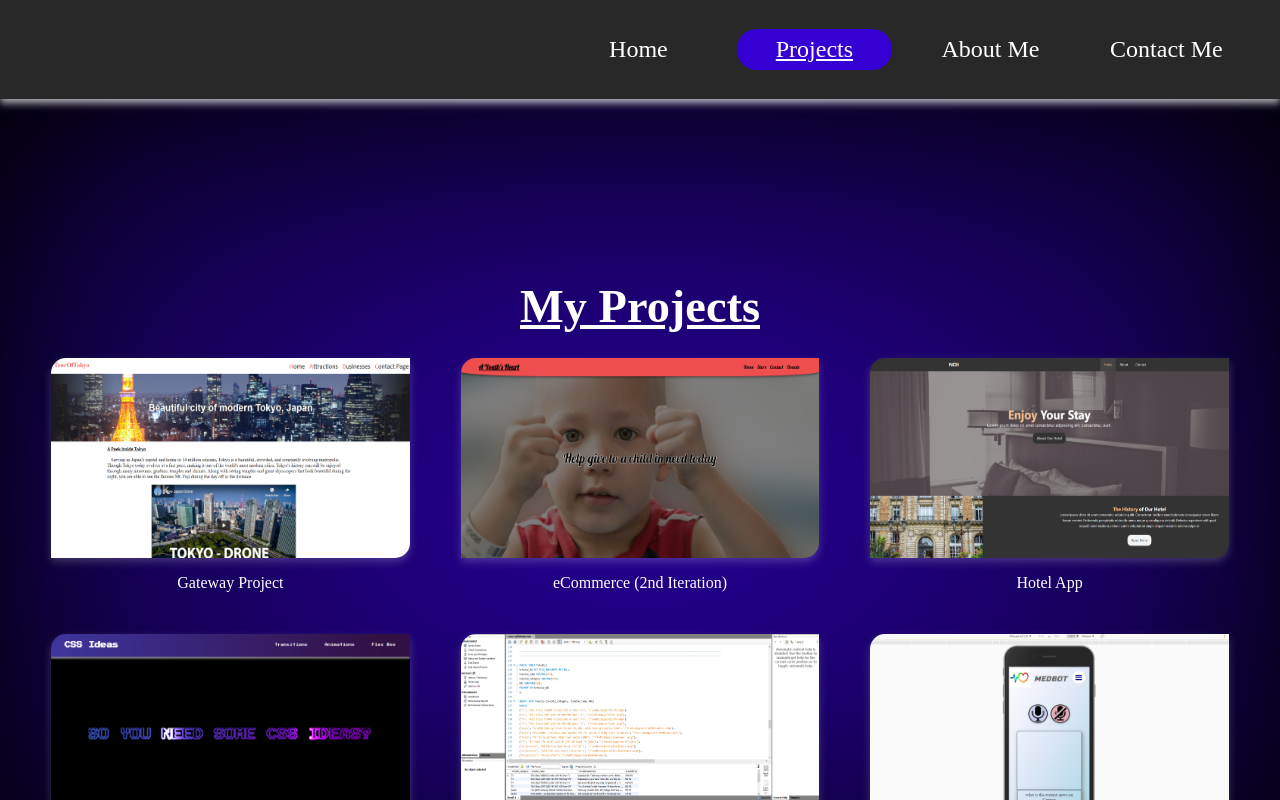
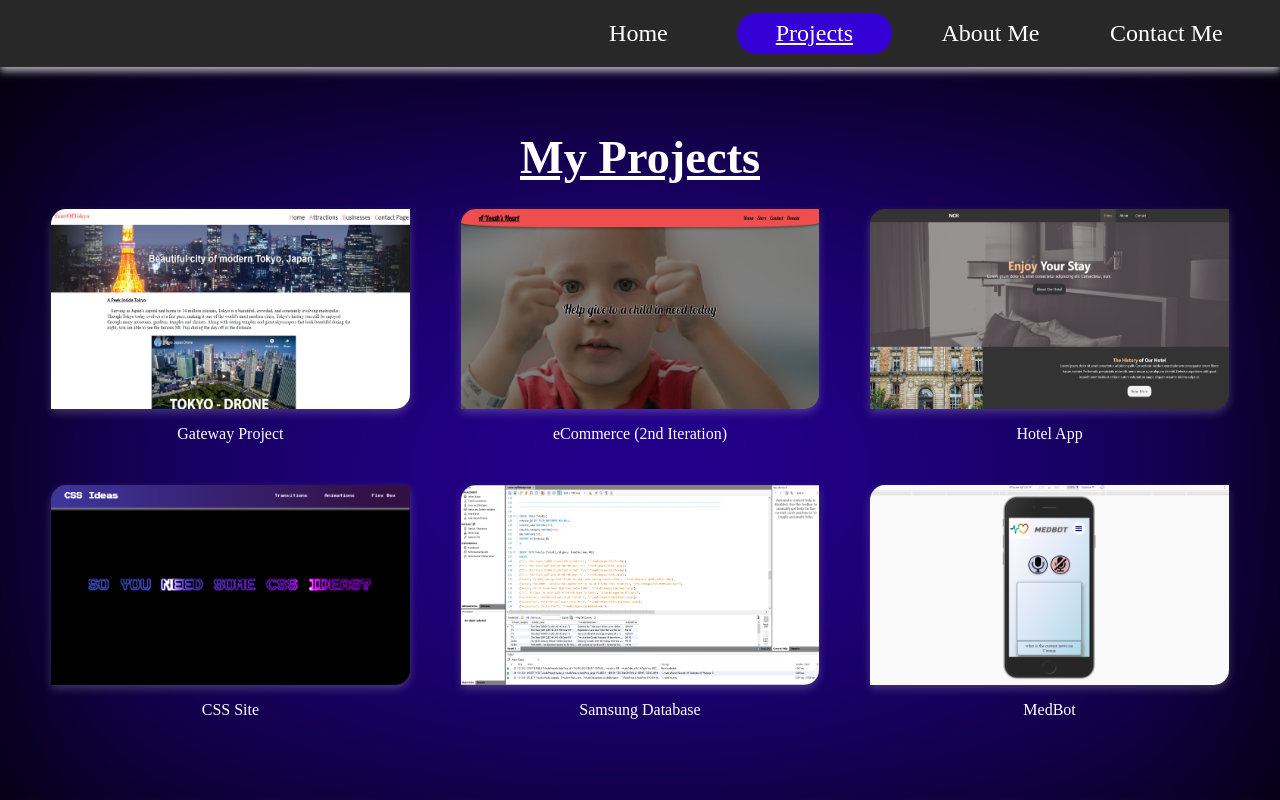
Before and after one commit to NicolasConaway/true-portfolio, a React (Create React App) app: page /projects in a window 1280 px wide. Shown: the top 800 px of the page. Built offline with nearby package versions, Linux system fonts and the light colour scheme; a web font is replaced by a local one.

Commit message:
Evaluation commit

```diff
--- a/src/Components/About/styles.css
+++ b/src/Components/About/styles.css
@@ -1,11 +1,10 @@
 .about {
-    height: 100vh;
     display: flex;
     align-items: center;
     justify-content: center;
     flex-direction: column;
     position: relative;
-    padding: 5% 0 0 0;
+    padding: 5% 0;
 }
 .about__container {
     display: flex;
--- a/src/Components/Contact/styles.css
+++ b/src/Components/Contact/styles.css
@@ -1,11 +1,10 @@
 .social {
-    height: 100vh;
     display: flex;
     justify-content: center;
     align-items: center;
     flex-direction: column;
     position: relative;
-    padding: 4% 0;
+    padding: 5% 0;
 }
 .social h1 {
     text-decoration: underline;
--- a/src/Components/Home/styles.css
+++ b/src/Components/Home/styles.css
@@ -10,7 +10,7 @@
 }
 .home__container {
     width: 100%;
-    height: 100vh;
+
     display: flex;
     align-items: center;
     position: relative;
--- a/src/Components/Navbar/styles.css
+++ b/src/Components/Navbar/styles.css
@@ -100,7 +100,7 @@
     }
     .hideNavbar {
         right: 0;
-        height: 6%;
+        height: 2%;
         box-shadow: 0 4px 8px 0 rgba(255, 255, 255, 0.712);
         padding: 1% 0;
         align-items: flex-end;
@@ -110,7 +110,7 @@
         flex-direction: row;
         justify-content: space-around;
         width: 55%;
-        margin-right: 2%;
+        margin: 0 2% 0 0;
     }
     .link {
         margin: 0;
--- a/src/Components/Projects/styles.css
+++ b/src/Components/Projects/styles.css
@@ -1,18 +1,17 @@
 .projects {
-    height: 100vh;
     display: flex;
     flex-direction: column;
     align-items: center;
     justify-content: center;
     position: relative;
-    padding: 3% 0;
+    padding: 5% 0;
 }
 .projects h1 {
     color: white;
     text-align: center;
     text-decoration: underline;
     font-size: 2.9rem;
-    margin: 4% 0 0 0;
+    margin: 0 0 0 0;
 }
 .projects__container {
     display: flex;
```
